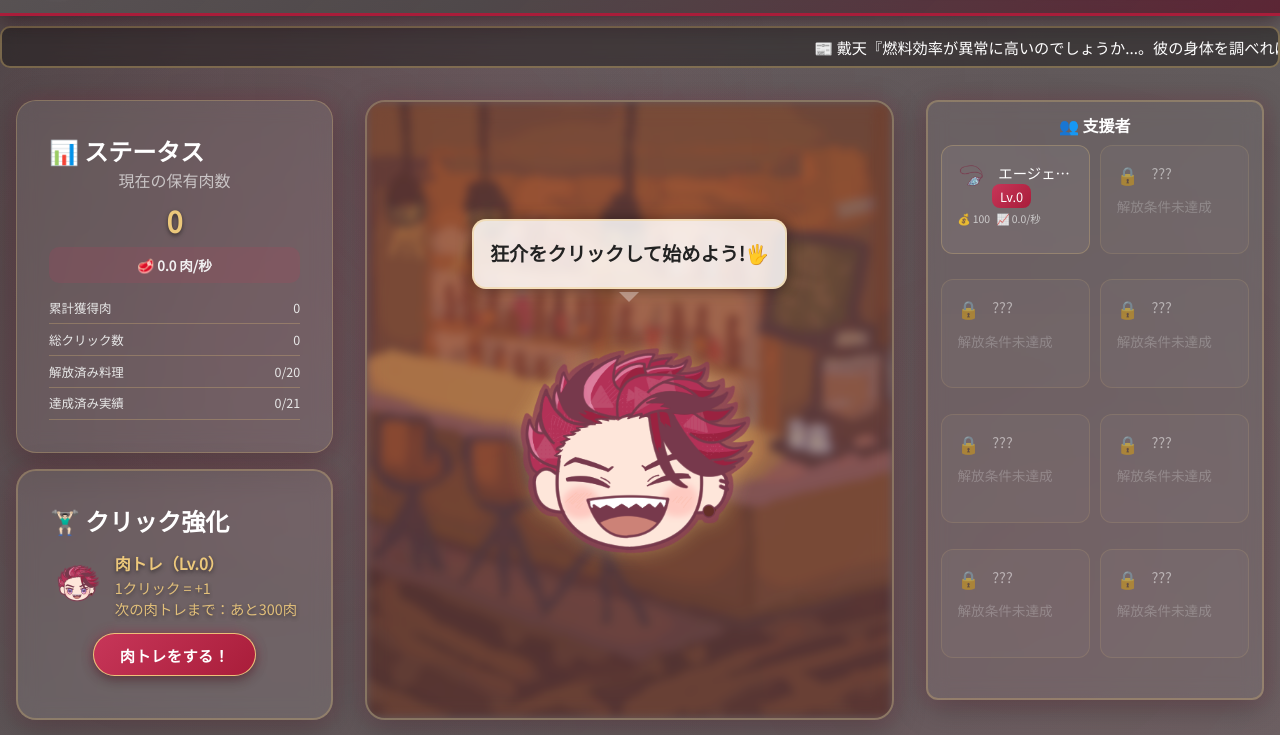
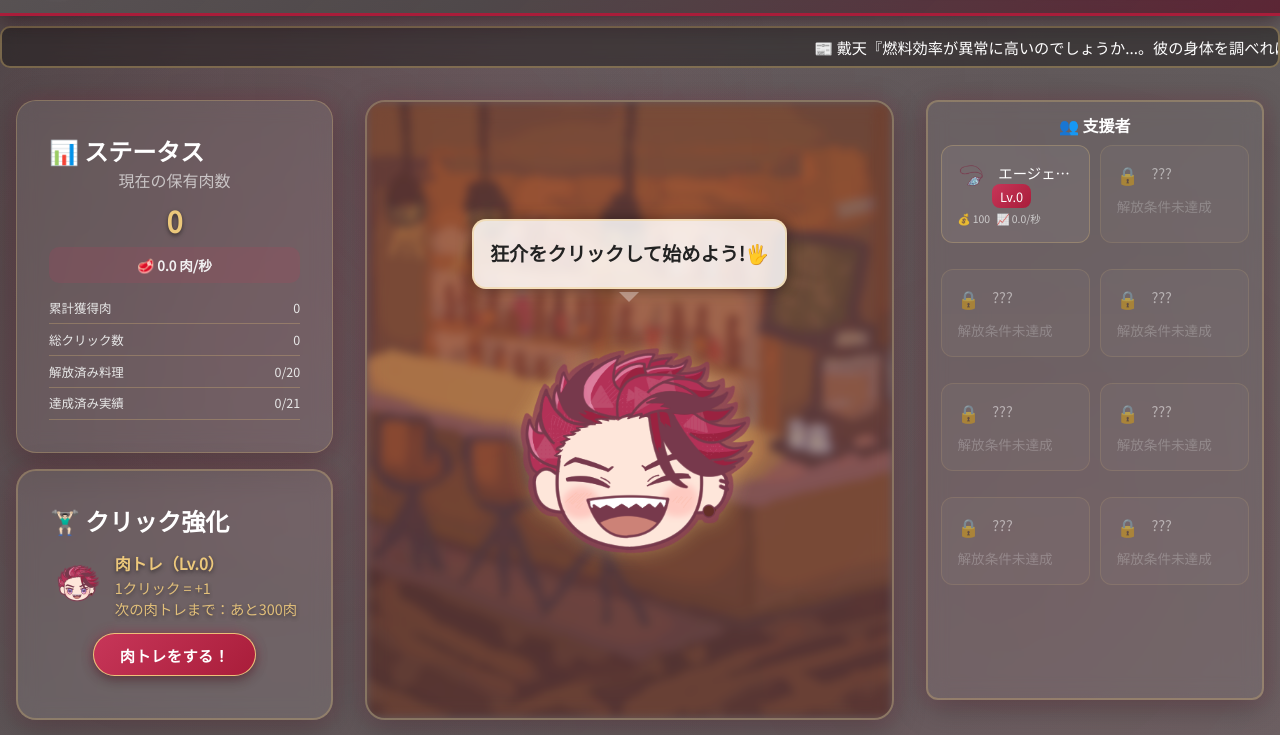
Before and after one commit to nijimogu000/kyosuke-clicker, a plain HTML site: page index.html in a window 1280 px wide. Shown: the part 65-800 px from the top of the page. Drawn offline with Linux system fonts and the light colour scheme.

Commit message:
Update index.html

```diff
--- a/index.html
+++ b/index.html
@@ -1716,7 +1716,7 @@ text-shadow: 0 2px 4px rgba(0,0,0,0.5);
   margin-top: 0.5rem;
   margin-bottom: 0.5rem;
 
-    grid-auto-rows: 125px;
+  grid-auto-rows: auto;
 }
 
 /* 各カードのサイズ調整 */
```
Lines whose indentation alone changed are shown as unchanged.
